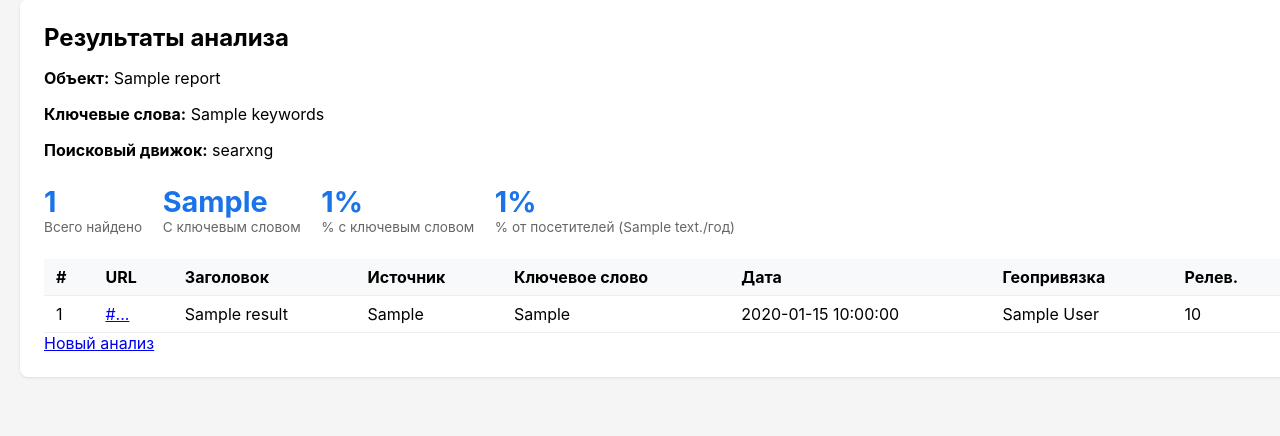
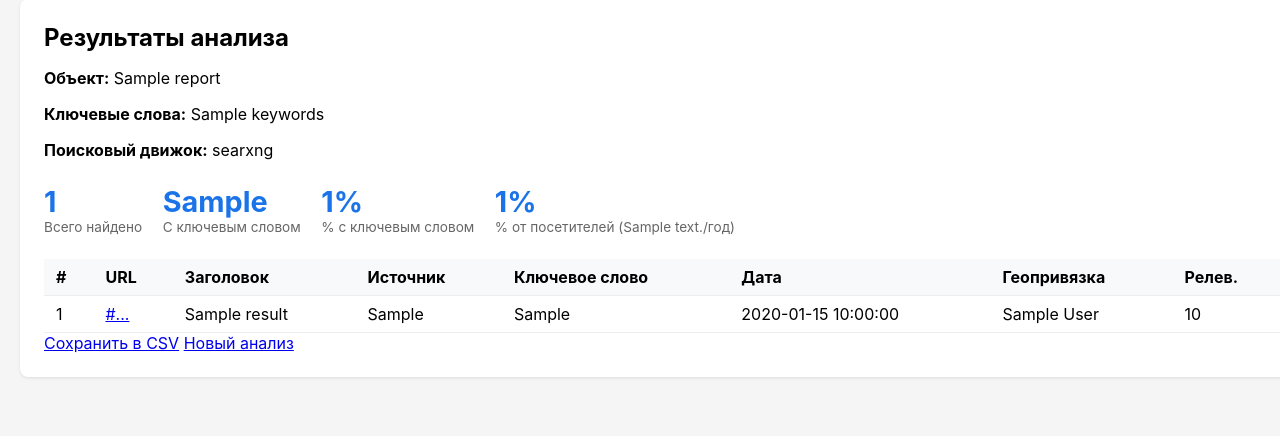
Before and after one commit to neoqua/ByzantiumSearch, a FastAPI app: template cultural-history-app/app/templates/results.html in a window 1280 px wide. Shown: the part 21-457 px from the top of the page. Run offline with FastAPI, Linux system fonts and the light colour scheme; the template is opened without the code that fills it: most values are stand-ins (such as "Sample title", 1, 10 or a date in 2020).

Commit message:
feat: add CSV download link to results page

```diff
--- a/cultural-history-app/app/templates/results.html
+++ b/cultural-history-app/app/templates/results.html
@@ -74,6 +74,7 @@
 <p>Результаты не найдены.</p>
 {% endif %}
 
+<a href="/results/{{ report.task_id }}/csv" download>Сохранить в CSV</a>
 <a href="/">Новый анализ</a>
 {% endif %}
 {% endblock %}
```
